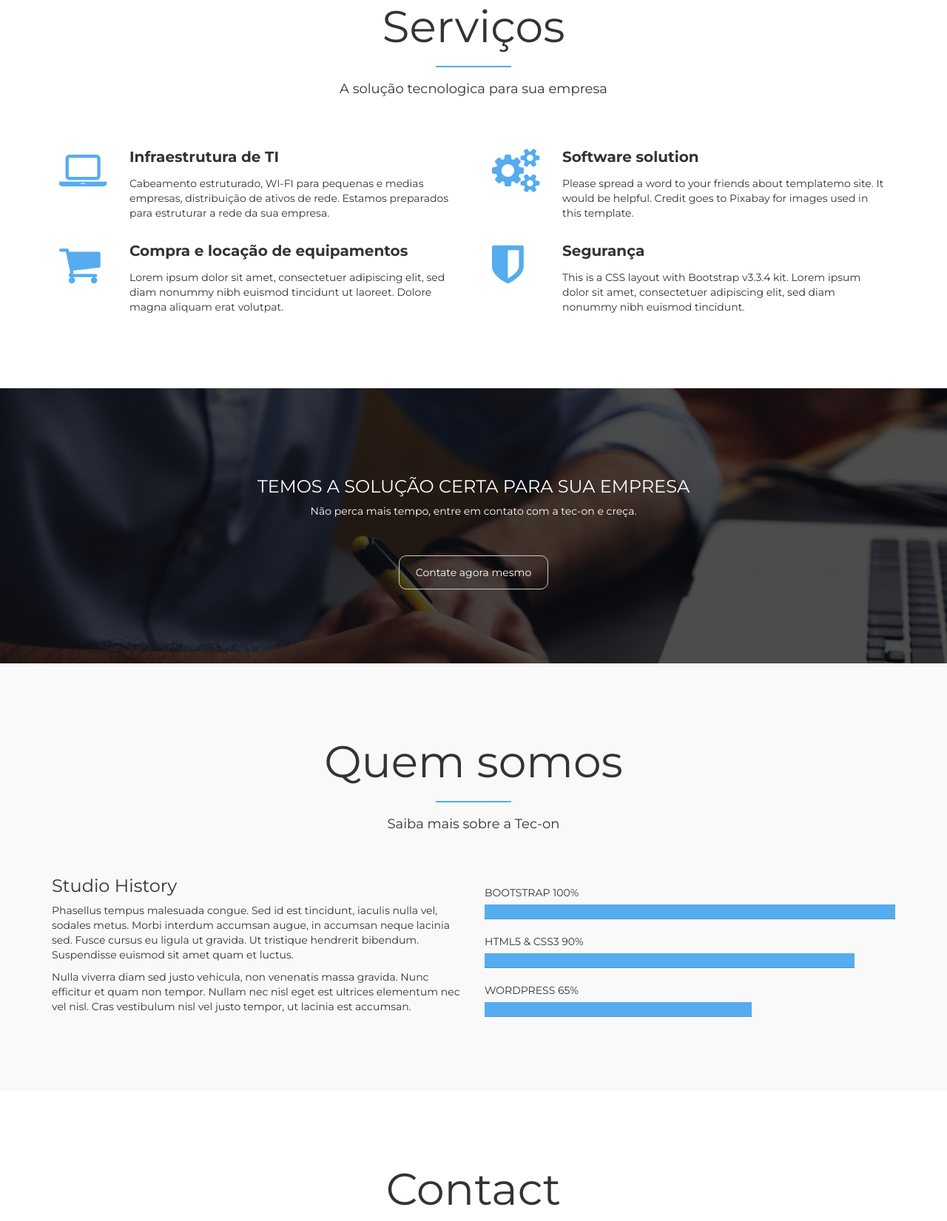
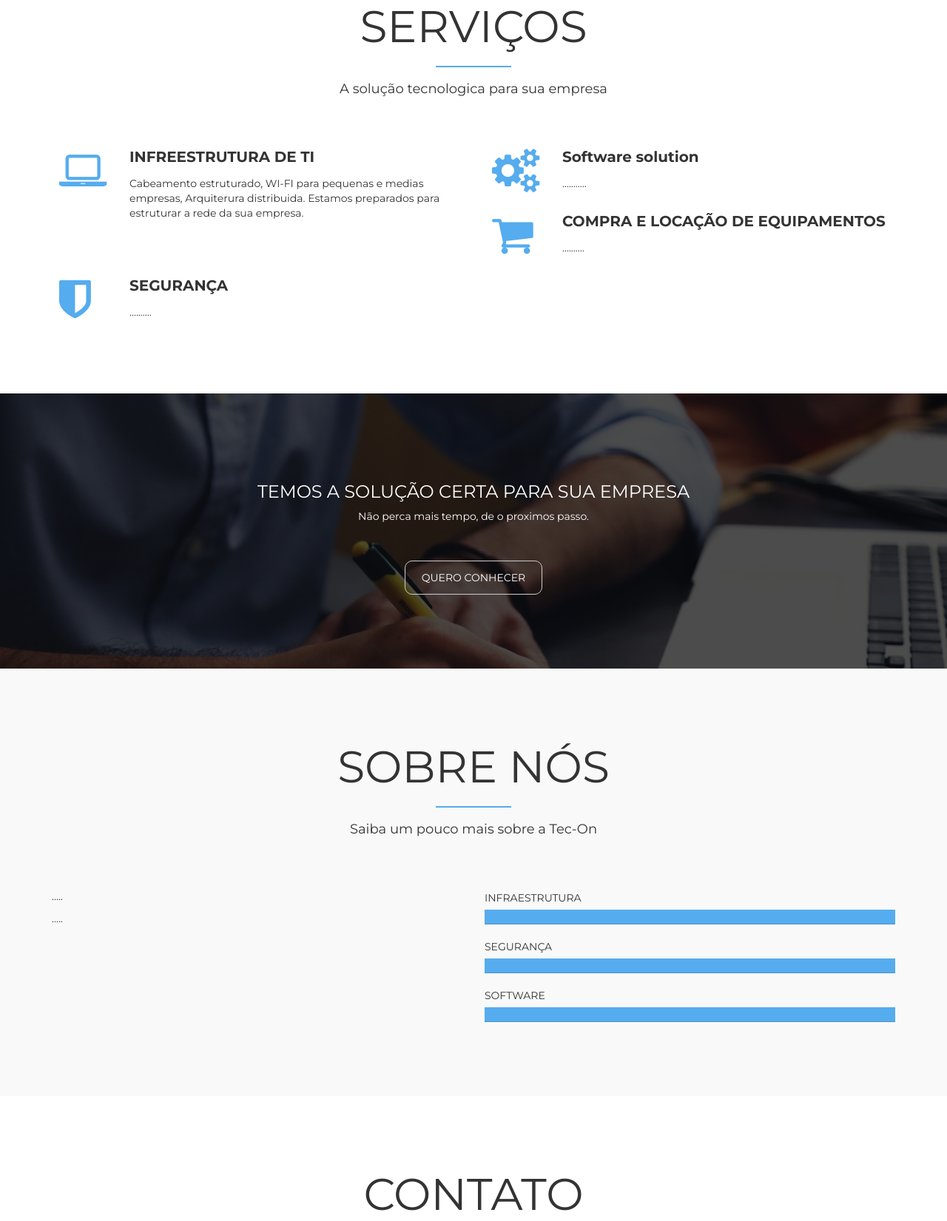
Before and after one commit to Felipe-Emilio/Site_Tecon, a plain HTML site: page index.html in a window 1280 px wide. Shown: the part 950-2601 px from the top of the page at 74% size. Drawn offline with Linux system fonts and the light colour scheme.

Commit message:
atualização final 20102023

```diff
--- a/index.html
+++ b/index.html
@@ -54,8 +54,8 @@
 						<div class="slider-caption">
 							<div class="templatemo_homewrapper">
                             	<h1>INFRAESTRUTURA</h1>
-								<h2>Controle, processo e soluções que se encaixão em seu bolso</h2>
-								<a href="#contact" class="smoothScroll templatemo-slider-btn btn btn-default">teste</a>
+								<h2>SUPORTE TECNICO PARA SUA EMPRESA</h2>
+								<a href="#contact" class="smoothScroll templatemo-slider-btn btn btn-default">TESTE</a>
 							</div>
 						</div>
 					</li>
@@ -78,10 +78,10 @@
 						<img src="images/slider/2.jpg" alt="Slide 2">
 						<div class="slider-caption">
 							<div class="templatemo_homewrapper">
-                            	<h2>Software solution</h2>
-								<h1>Consultoria especializada</h1>
-								<h3>Controle, processo e soluções que se encaixão em seu bolso</h3>
-								<a href="#contact" class="smoothScroll templatemo-slider-btn btn btn-default">Comece agora</a>
+                            	<h2>SOLUÇÃO PENSADA PARA SUA EMPRESA</h2>
+								<h1>CONSULTORIA EXPECIALIZADA</h1>
+								<h3>PEÇA AGORA NOSSO PORTIFOLHO DE SOLUÇOES PARA SUA EMPRESA</h3>
+								<a href="#contact" class="smoothScroll templatemo-slider-btn btn btn-default">QUERO CONHECER</a>
 							</div>
 						</div>
 					</li>
@@ -95,7 +95,7 @@
 		<div class="container">
 			<div class="row">
 				<div class="col-md-12 text-center wow bounceIn">
-					<h2>Serviços</h2>
+					<h2>SERVIÇOS</h2>
 					<hr>
 					<h4>A solução tecnologica para sua empresa</h4>
 				</div>
@@ -105,8 +105,8 @@
 							<i class="fa fa-laptop"></i>
 						</div>
 						<div class="media-body">
-							<h3 class="media-heading">Infraestrutura de TI</h3>
-							<p>Cabeamento estruturado, WI-FI para pequenas e medias empresas, distribuição de ativos de rede. Estamos preparados para estruturar a rede da sua empresa.</p>
+							<h3 class="media-heading">INFREESTRUTURA DE TI</h3>
+							<p>Cabeamento estruturado, WI-FI para pequenas e medias empresas, Arquiterura distribuida. Estamos preparados para estruturar a rede da sua empresa.</p>
 						</div>
 					</div>
 				</div>
@@ -117,7 +117,7 @@
 						</div>
 						<div class="media-body">
 							<h3 class="media-heading">Software solution</h3>
-							<p>Please spread a word to your friends about templatemo site. It would be helpful. Credit goes to Pixabay for images used in this template.</p>
+							<p>...........</p>
 						</div>
 					</div>
 				</div>
@@ -127,8 +127,8 @@
 							<i class="fa fa-shopping-cart"></i>
 						</div>
 						<div class="media-body">
-							<h3 class="media-heading">Compra e locação de equipamentos</h3>
-							<p>Lorem ipsum dolor sit amet, consectetuer adipiscing elit, sed diam nonummy nibh euismod tincidunt ut laoreet. Dolore magna aliquam erat volutpat.</p>
+							<h3 class="media-heading">COMPRA E LOCAÇÃO DE EQUIPAMENTOS</h3>
+							<p>..........</p>
 						</div>
 					</div>
 				</div>
@@ -138,8 +138,8 @@
 							<i class="fa fa-shield"></i>
 						</div>
 						<div class="media-body">
-							<h3 class="media-heading">Segurança</h3>
-							<p>This is a CSS layout with Bootstrap v3.3.4 kit. Lorem ipsum dolor sit amet, consectetuer adipiscing elit, sed diam nonummy nibh euismod tincidunt.</p>
+							<h3 class="media-heading">SEGURANÇA</h3>
+							<p>..........</p>
 						</div>
 					</div>
 				</div>
@@ -154,8 +154,8 @@
 				<div class="row">
 					<div class="divider-des">
 						<h3 class="text-uppercase">Temos a solução certa para sua empresa</h3>
-						<p>Não perca mais tempo, entre em contato com a tec-on e creça.</p>
-						<a  href="#contact" class="smoothScroll templatemo-slider-btn btn btn-default">Contate agora mesmo</a>
+						<p>Não perca mais tempo, de o proximos passo.</p>
+						<a  href="#contact" class="smoothScroll templatemo-slider-btn btn btn-default">QUERO CONHECER</a>
 					</div>
 				</div>
 			</div>
@@ -167,29 +167,29 @@
 		<div class="container">
 			<div class="row">
 				<div class="col-md-12 wow bounceIn">
-					<h2>Quem somos</h2>
+					<h2>SOBRE NÓS</h2>
 					<hr>
-					<h4>Saiba mais sobre a Tec-on</h4>
+					<h4>Saiba um pouco mais sobre a Tec-On</h4>
 				</div>
 			</div>
 			<div class="row">
 				<div class="col-md-6 col-sm-6 wow fadeInLeft templatemo-about-left" data-wow-delay="0.3s">
-					<h3 class="about-title">Studio History</h3>
-					<p>Phasellus tempus malesuada congue. Sed id est tincidunt, iaculis nulla vel, sodales metus. Morbi interdum accumsan augue, in accumsan neque lacinia sed. Fusce cursus eu ligula ut gravida. Ut tristique hendrerit bibendum. Suspendisse euismod sit amet quam et luctus.</p>
-                    <p>Nulla viverra diam sed justo vehicula, non venenatis massa gravida. Nunc efficitur et quam non tempor. Nullam nec nisl eget est ultrices elementum nec vel nisl. Cras vestibulum nisl vel justo tempor, ut lacinia est accumsan.</p>
+					<h3 class="about-title"></h3>
+					<p>.....</p>
+                    <p>.....</p>
 				</div>
 				<div class="col-md-6 col-sm-6 wow fadeInRight" data-wow-delay="0.3s">
-					<span class="text-uppercase">BOOTSTRAP 100%</span>
+					<span class="text-uppercase">INFRAESTRUTURA</span>
 					<div class="progress">
 						<div class="progress-bar progress-bar-danger" role="progressbar" aria-valuenow="60" aria-valuemin="0" aria-valuemax="100" style="width: 100%;"></div>
 					</div>
-					<span class="text-uppercase">HTML5 &AMP; CSS3 90%</span>
+					<span class="text-uppercase">SEGURANÇA</span>
 					<div class="progress">
-						<div class="progress-bar progress-bar-danger" role="progressbar" aria-valuenow="90" aria-valuemin="0" aria-valuemax="100" style="width: 90%;"></div>
+						<div class="progress-bar progress-bar-danger" role="progressbar" aria-valuenow="90" aria-valuemin="0" aria-valuemax="100" style="width: 100%;"></div>
 					</div>
-					<span class="text-uppercase">Wordpress 65%</span>
+					<span class="text-uppercase">SOFTWARE</span>
 					<div class="progress">
-						<div class="progress-bar progress-bar-danger" role="progressbar" aria-valuenow="65" aria-valuemin="0" aria-valuemax="100" style="width: 65%;"></div>
+						<div class="progress-bar progress-bar-danger" role="progressbar" aria-valuenow="65" aria-valuemin="0" aria-valuemax="100" style="width: 100%;"></div>
 					</div>
 				</div>
 			</div>
@@ -336,9 +336,9 @@
 			<div class="row">
 				<div class="col-md-12">
 					<div class="wow bounceIn">
-						<h2 class="wow bounceIn">Contact</h2>
+						<h2 class="wow bounceIn">CONTATO</h2>
 						<hr>
-						<h4>Talk to us for more assistance...</h4>
+						<h4>Como Podemos Te Ajudar?</h4>
 					</div>
 					<form action="#" method="post" role="form">
 						<div class="col-md-4 col-sm-4 wow fadeIn" data-wow-delay="0.3s">
@@ -371,8 +371,7 @@
 						<li><a href="#" class="fa fa-twitter"></a></li>
 						<li><a href="#" class="fa fa-instagram"></a></li>
 					</ul>
-					<p class="wow bounceIn">Copyright &copy; 2018 <span>Workforce</span> Studio
-                    . Design: <a rel="nofollow noopener" href="https://templatemo.com"><span>templatemo</span></a></p>
+					<p class="wow bounceIn">Copyright &copy; 2023 <span>TEC-ON</span>
 				</div>
 			</div>
 		</div>
```
Also changed, not shown: images/slider/1.jpg, images/slider/11.jpg (deleted), images/slider/2.jpg, images/slider/3.jpg, images/slider/4.jpg, images/slider/5.jpg, images/slider/6.jpg (deleted).
